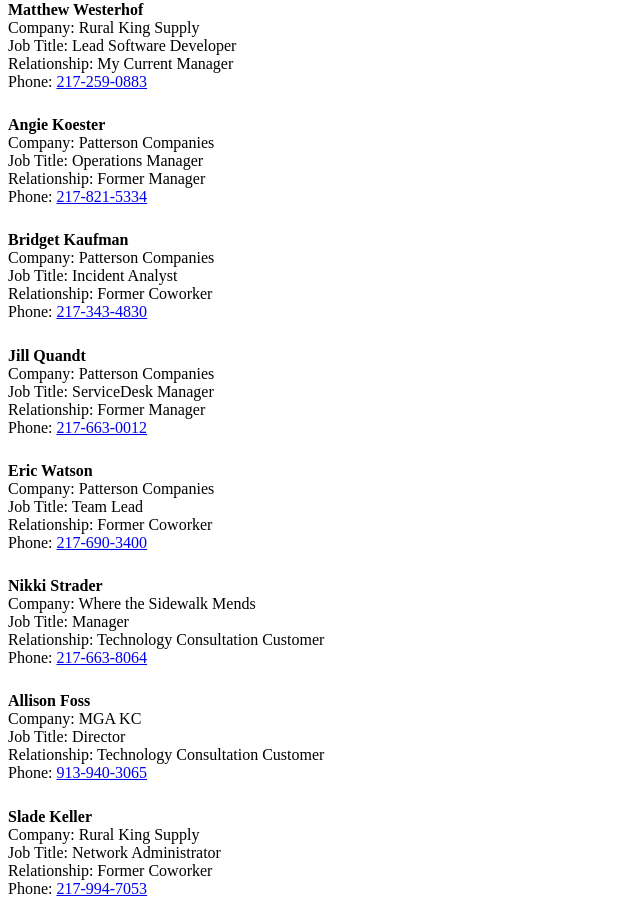
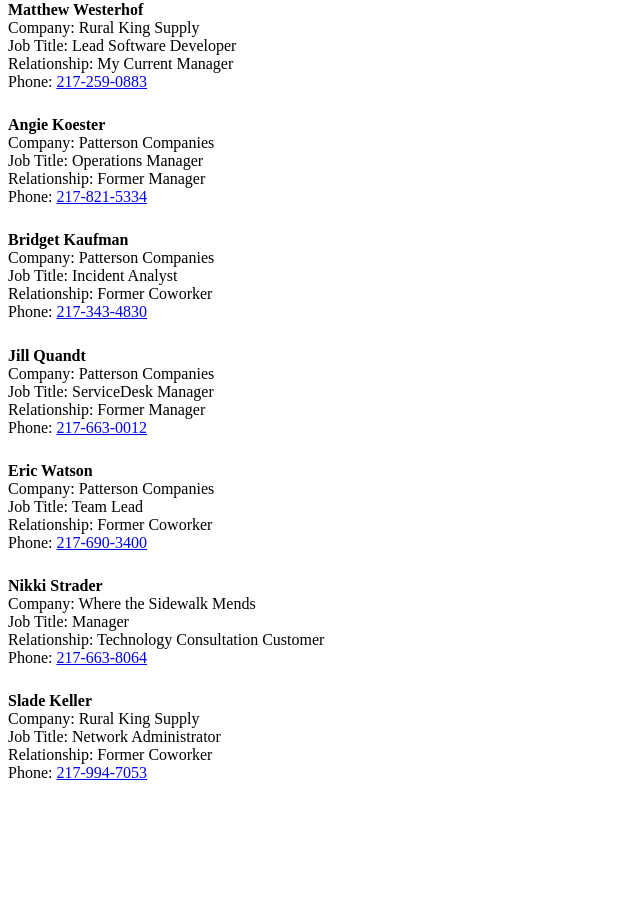
Before and after one commit to Cornflakes1009/references, a plain HTML site: page index.html in a window 1280 px wide. Shown: the part 79-1002 px from the top of the page, without its empty margins (0-640 px from the left). After the commit the page ends 887 px from the top, so only its background shows below. Drawn offline with Linux system fonts and the light colour scheme.

Commit message:
update reference list and add banner for testing

```diff
--- a/index.html
+++ b/index.html
@@ -5,6 +5,8 @@
     <meta charset="UTF-8">
     <meta name="viewport" content="width=device-width, initial-scale=1.0">
     <meta http-equiv="X-UA-Compatible" content="ie=edge">
+    <meta name="apple-itunes-app" content="app-id=1499282472">
+
     <link rel="stylesheet" href="style.css">
     <title>References</title>
 </head>
@@ -55,13 +57,6 @@
             <div>Phone: <a href='tel:217-663-8064'>217-663-8064</a></div>
         </div>
         <div class="reference-section">
-            <div class="name">Allison Foss</div>
-            <div>Company: MGA KC</div>
-            <div>Job Title: Director</div>
-            <div>Relationship: Technology Consultation Customer</div>
-            <div>Phone: <a href='tel:913-940-3065'>913-940-3065</a></div>
-        </div>
-        <div class="reference-section">
             <div class="name">Slade Keller</div>
             <div>Company: Rural King Supply</div>
             <div>Job Title: Network Administrator</div>
```
